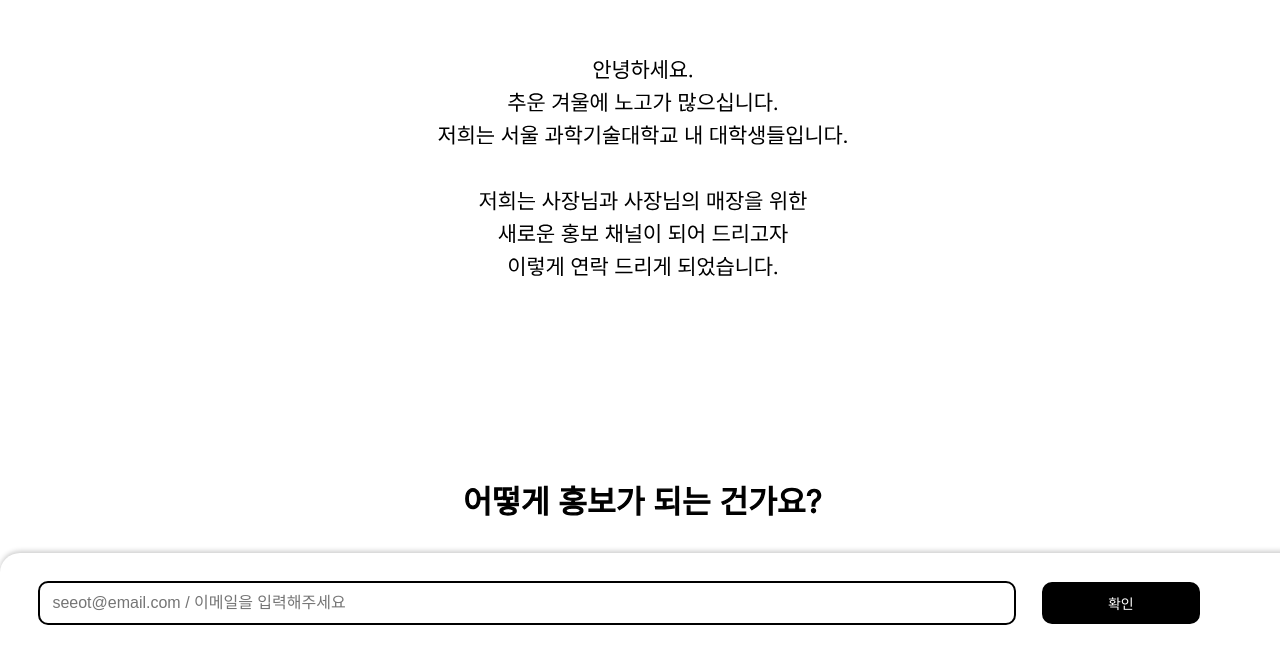
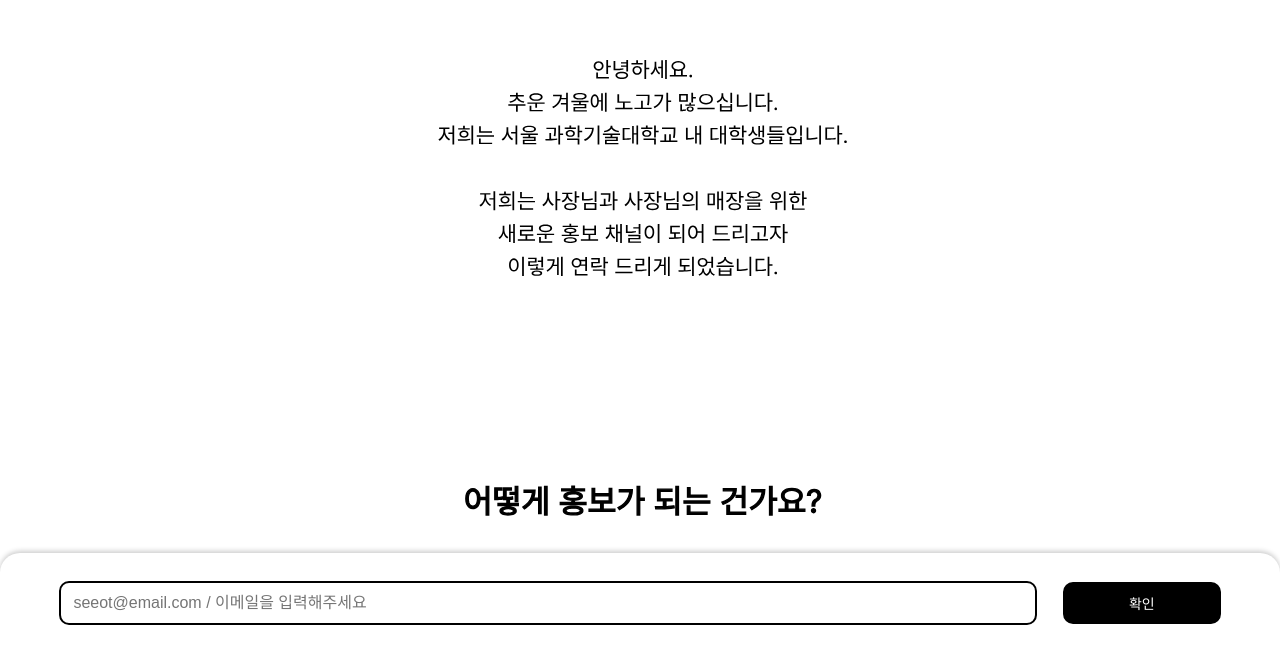
Before and after one commit to seokju1215/siot-randing, a React (Create React App) app: page / in a window 1280 px wide. Shown: the part 147-798 px from the top of the page. Built offline with nearby package versions, Linux system fonts and the light colour scheme.

Commit message:
확인 버튼 짤림 해결

```diff
--- a/src/D-StoreRanding.css
+++ b/src/D-StoreRanding.css
@@ -39,8 +39,7 @@
     /* 세로 가운데 정렬 */
     z-index: 1000;
     /* 다른 요소보다 위로 */
-    padding-left: 3%;
-    padding-right: 3%;
+    justify-content: center;
 }
 
 .footer input {
--- a/src/M-StoreRanding.css
+++ b/src/M-StoreRanding.css
@@ -39,8 +39,7 @@
     /* 세로 가운데 정렬 */
     z-index: 1000;
     /* 다른 요소보다 위로 */
-    padding-left: 3%;
-    padding-right: 3%;
+    justify-content: center;
 }
 
 .footer input {
--- a/src/M-StoreRanding.js
+++ b/src/M-StoreRanding.js
@@ -9,6 +9,12 @@ function Mobile(props) {
       <div className="m-section">
         <img className="m-content" src="/img/M-siotRandingForStore.svg" alt="모바일 Store randing img" />
       </div>
+      <div>
+        <div className="footer">
+          <input type="email" placeholder="seeot@email.com / 이메일을 입력해주세요" onChange={(e) => { props.setEmail(e.target.value) }} />
+          <div className="m-okbutton" onClick={props.handleSubmit}>확인</div>
+        </div>
+      </div>
       <div className="footer">
         <input type="email" placeholder="seeot@email.com / 이메일을 입력해주세요" onChange={(e) => { props.setEmail(e.target.value) }} />
         <div className="m-okbutton" onClick={props.handleSubmit}>확인</div>
```
